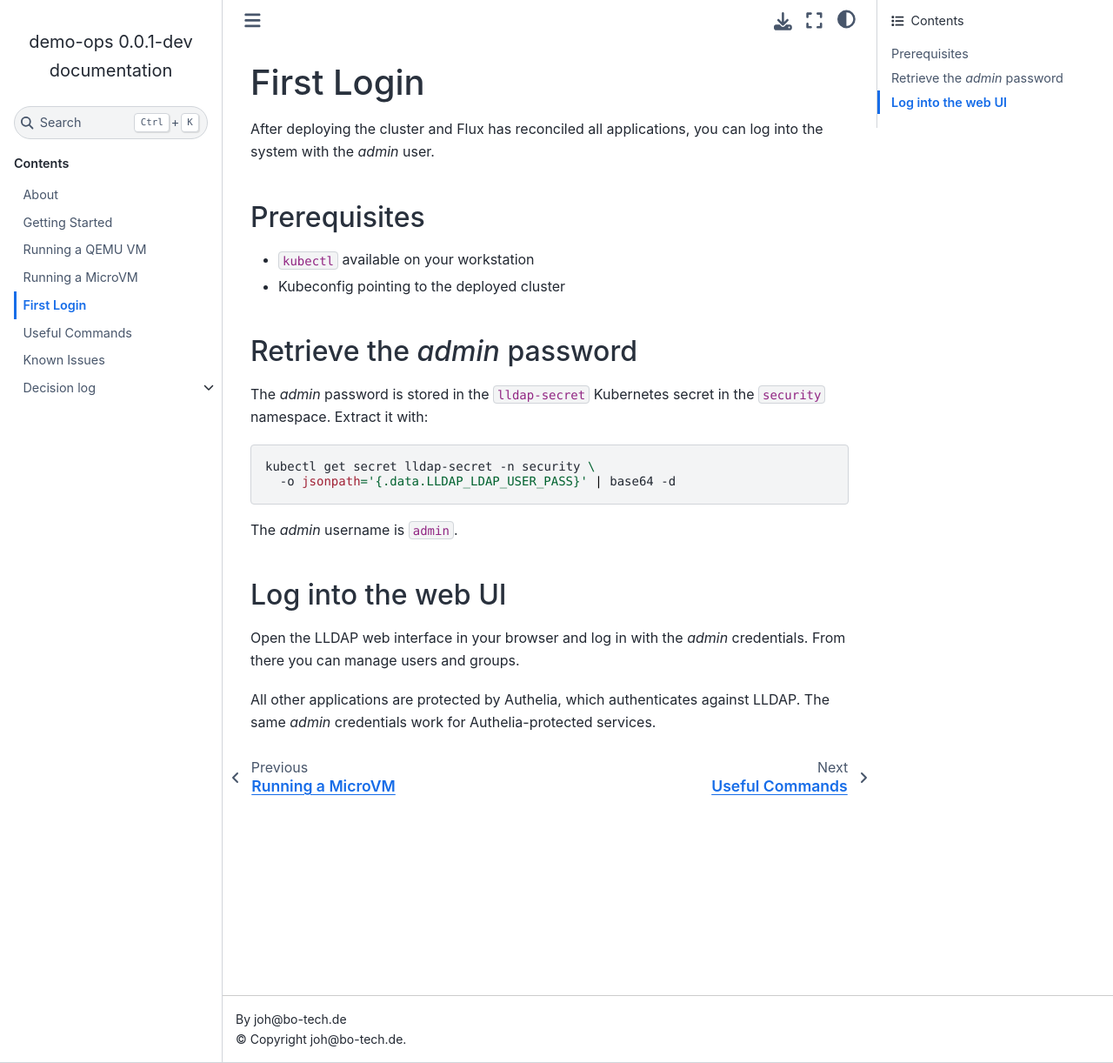
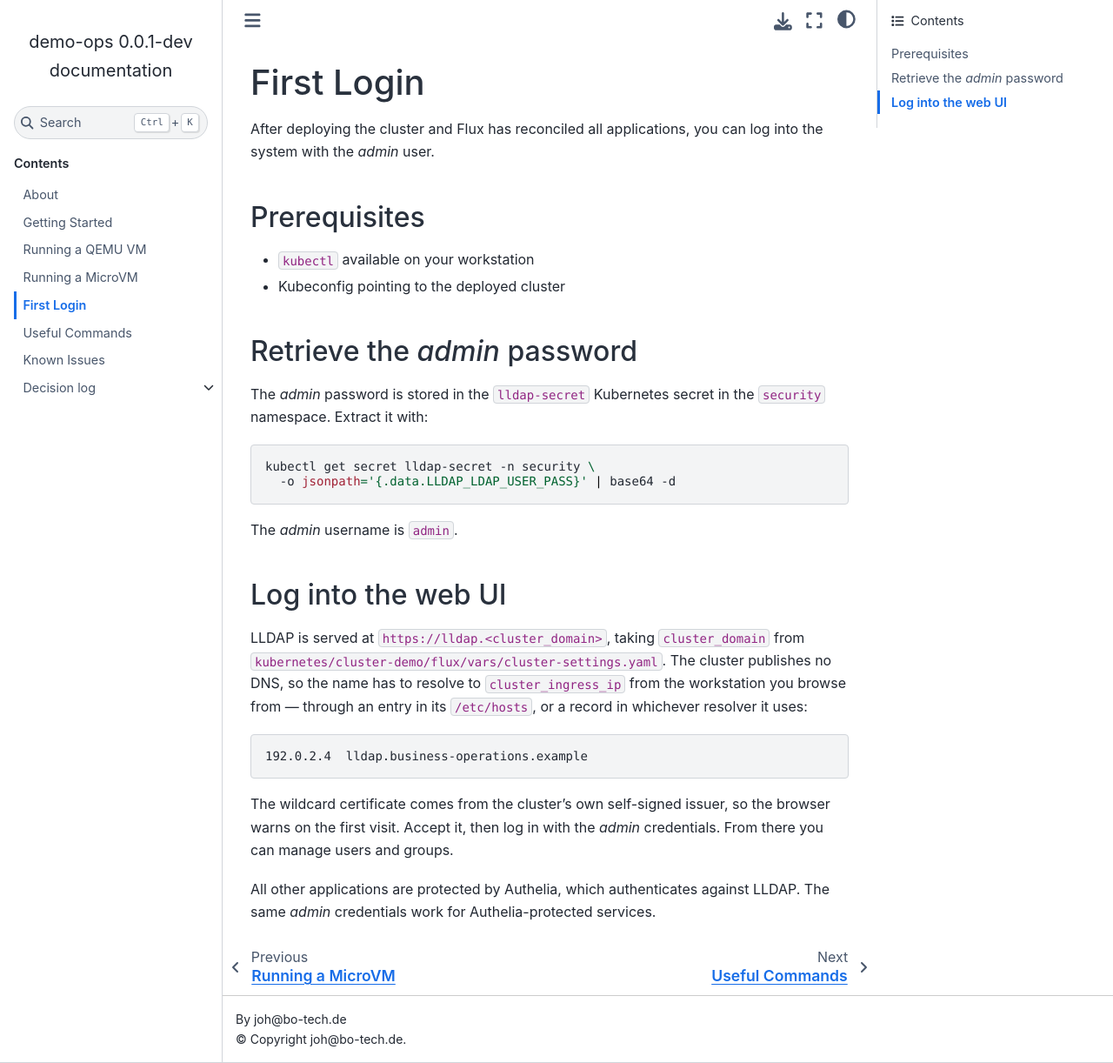
Before and after one commit to bo-tech/demo-ops, a Sphinx documentation site: the page built from docs/first-login.rst, in a window 1280 px wide and 1222 px high. Shown: the whole window at 87% size. Built offline with Sphinx 7.4.7 and the Sphinx Book theme 1.1.4, drawn with Linux system fonts in a browser that asks for light colours.

Commit message:
docs: Name the URL first login opens

```diff
--- a/docs/first-login.rst
+++ b/docs/first-login.rst
@@ -30,8 +30,22 @@ The `admin` username is ``admin``.
 Log into the web UI
 ===================
 
-Open the LLDAP web interface in your browser and log in with the
-`admin` credentials. From there you can manage users and groups.
+LLDAP is served at ``https://lldap.<cluster_domain>``, taking
+``cluster_domain`` from
+``kubernetes/cluster-demo/flux/vars/cluster-settings.yaml``. The
+cluster publishes no DNS, so the name has to resolve to
+``cluster_ingress_ip`` from the workstation you browse from — through
+an entry in its ``/etc/hosts``, or a record in whichever resolver it
+uses:
+
+.. code-block:: text
+
+   192.0.2.4  lldap.business-operations.example
+
+The wildcard certificate comes from the cluster's own self-signed
+issuer, so the browser warns on the first visit. Accept it, then log
+in with the `admin` credentials. From there you can manage users and
+groups.
 
 All other applications are protected by Authelia, which authenticates
 against LLDAP. The same `admin` credentials work for Authelia-protected
```
